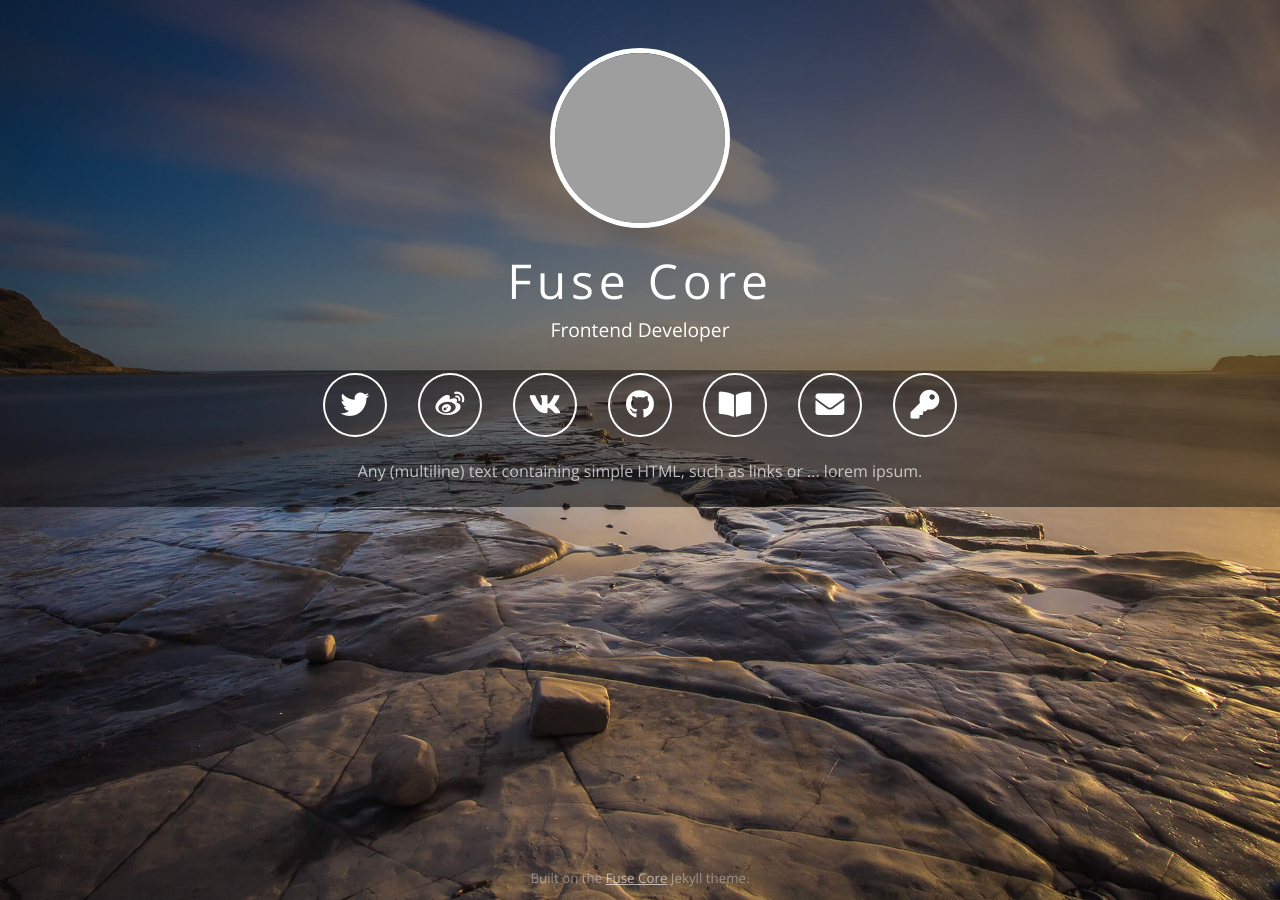
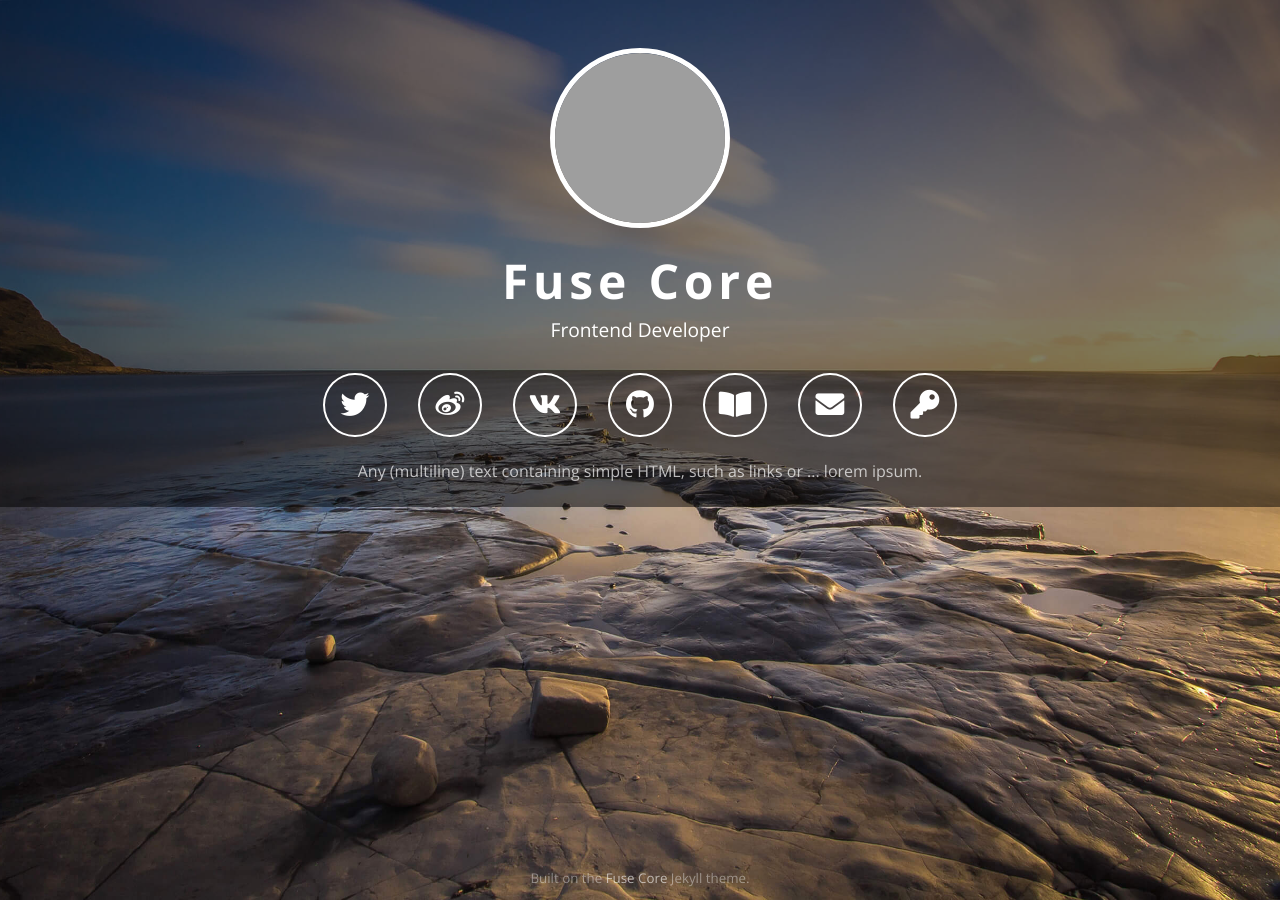
Before and after one commit to tsjensen/fuse-core, a Jekyll site: the page built from index.html, in a window 1280 px wide. Built offline with Jekyll 4.4.1, drawn with Linux system fonts in a browser that asks for light colours; comment, search, counter and statistics services are not loaded; grey boxes are pictures that could not be loaded.

Commit message:
Issue #2: Styling issues after Bootstrap 5 update

```diff
--- a/css/theme.scss
+++ b/css/theme.scss
@@ -132,6 +132,7 @@
     }
     a {
         color: rgba(255, 255, 255, 0.6);
+        text-decoration: none;
         &:hover {
             text-decoration: none;
             color: white;
--- a/index.html
+++ b/index.html
@@ -75,7 +75,7 @@
 </div>
 <div class="row">
     <div class="col">
-        <h1 class="text-center font-weight-bold">{{ site.name }}</h1>
+        <h1 class="text-center fw-bold">{{ site.name }}</h1>
         {% if site.subtitle %}<h3 class="text-center font-weight-light">{{ site.subtitle }}</h3>{% endif %}
     </div>
 </div>
```
